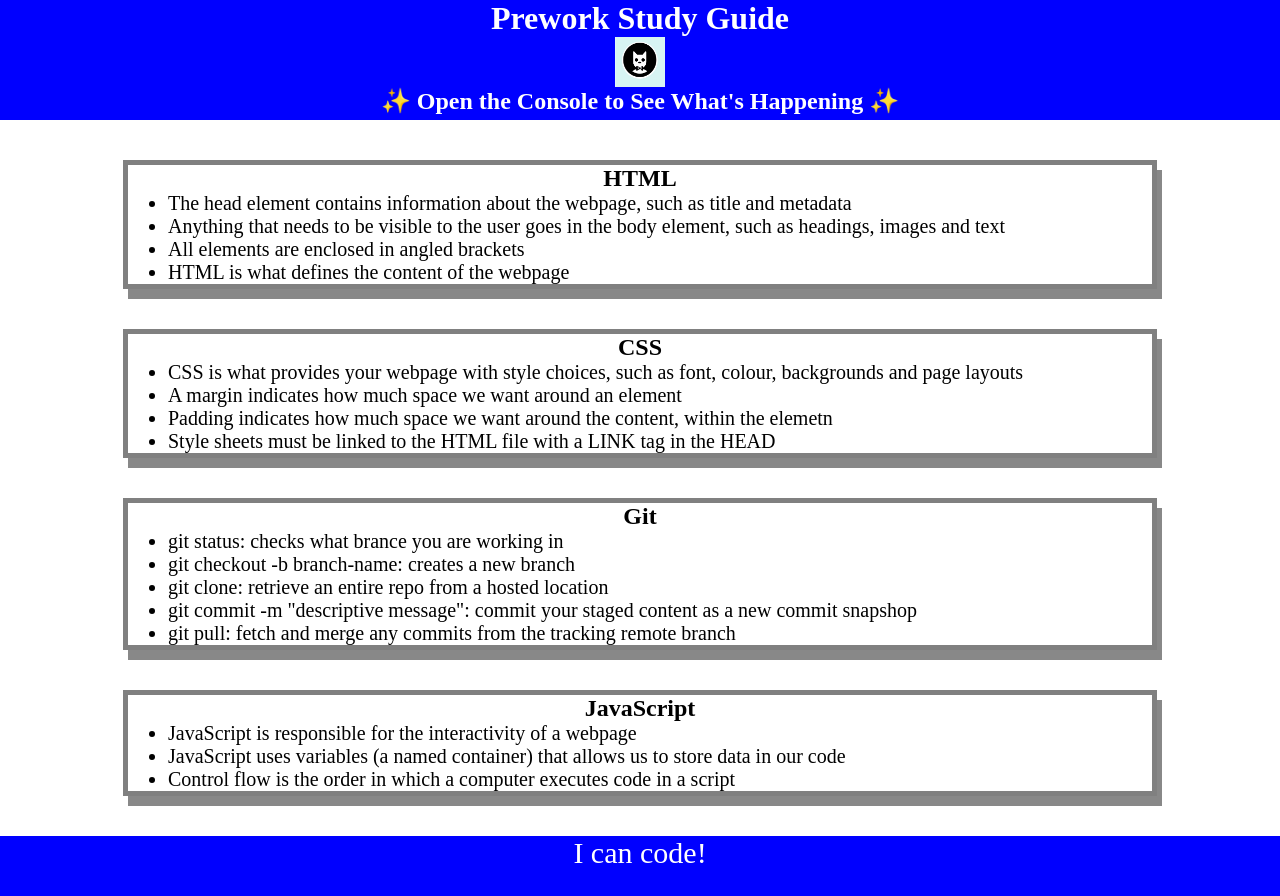
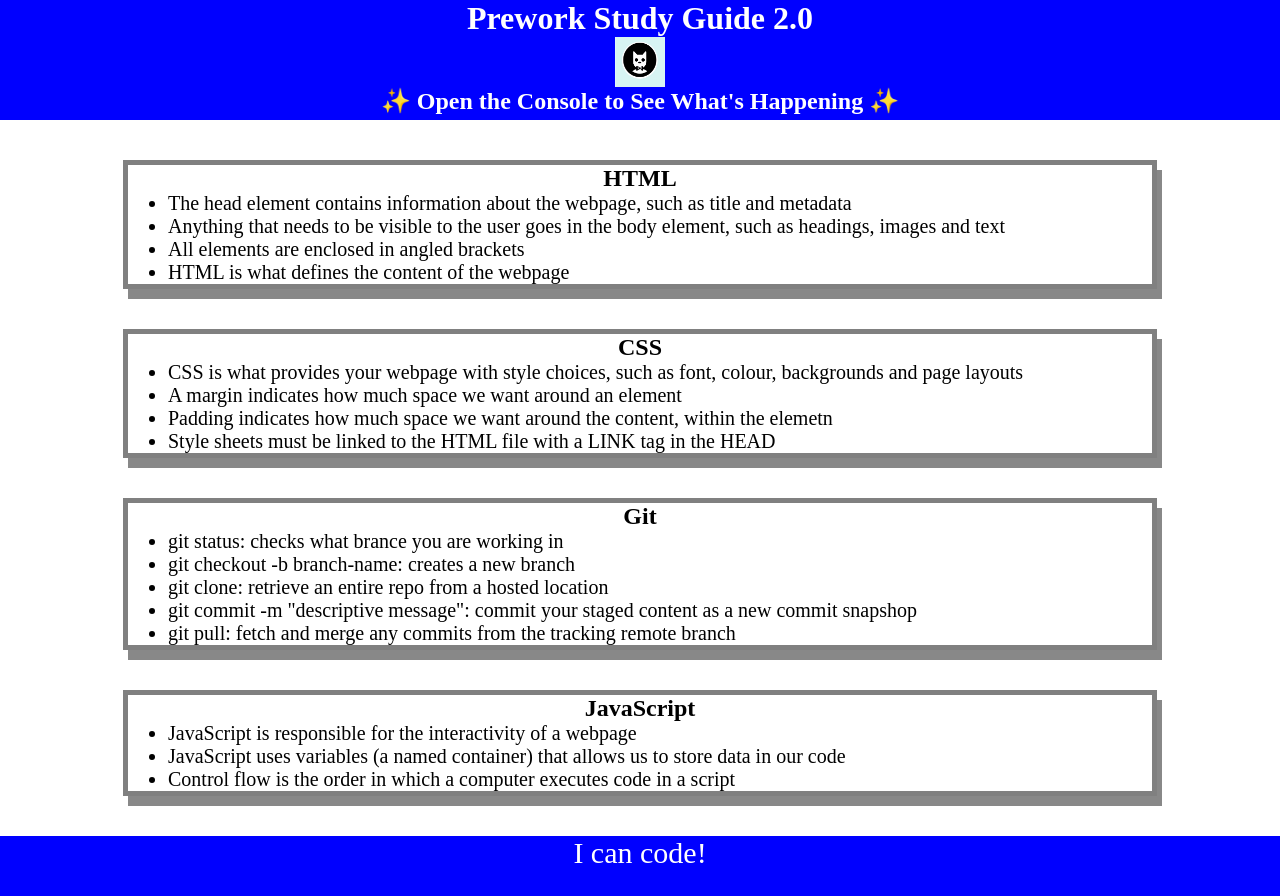
Before and after one commit to HarryUnderscore13/prework-study-guide, a plain HTML site: page index.html in a window 1280 px wide. Drawn offline with Linux system fonts and the light colour scheme.

Commit message:
Update index.html

```diff
--- a/index.html
+++ b/index.html
@@ -5,11 +5,11 @@
     <meta http-equiv="X-UA-Compatible" content="IE=edge" />
     <meta name="viewport" content="width=device-width, initial-scale=1.0" />
     <link rel="stylesheet" href="./assets/style.css">
-    <title>Prework Study Guide 2.0</title>
+    <title>Prework Study Guide</title>
   </head>
   <body>
     <header id="top">
-      <h1>Prework Study Guide</h1>
+      <h1>Prework Study Guide 2.0</h1>
       <img src="./assets/bowtie-cat.png" alt="Profile image of cat wearing a bow tie." />
       <h2>✨ Open the Console to See What's Happening ✨</h2>
     </header>
```
